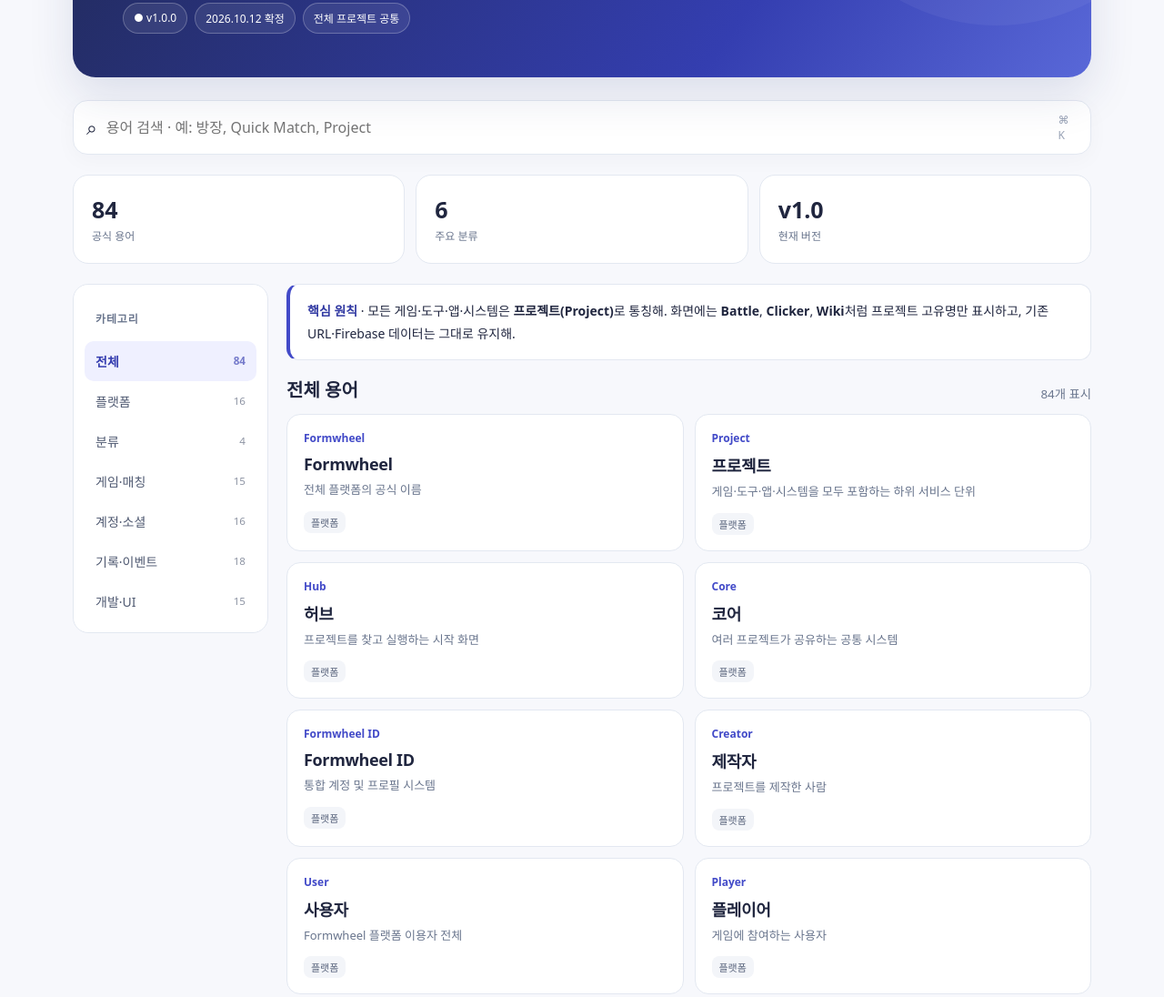
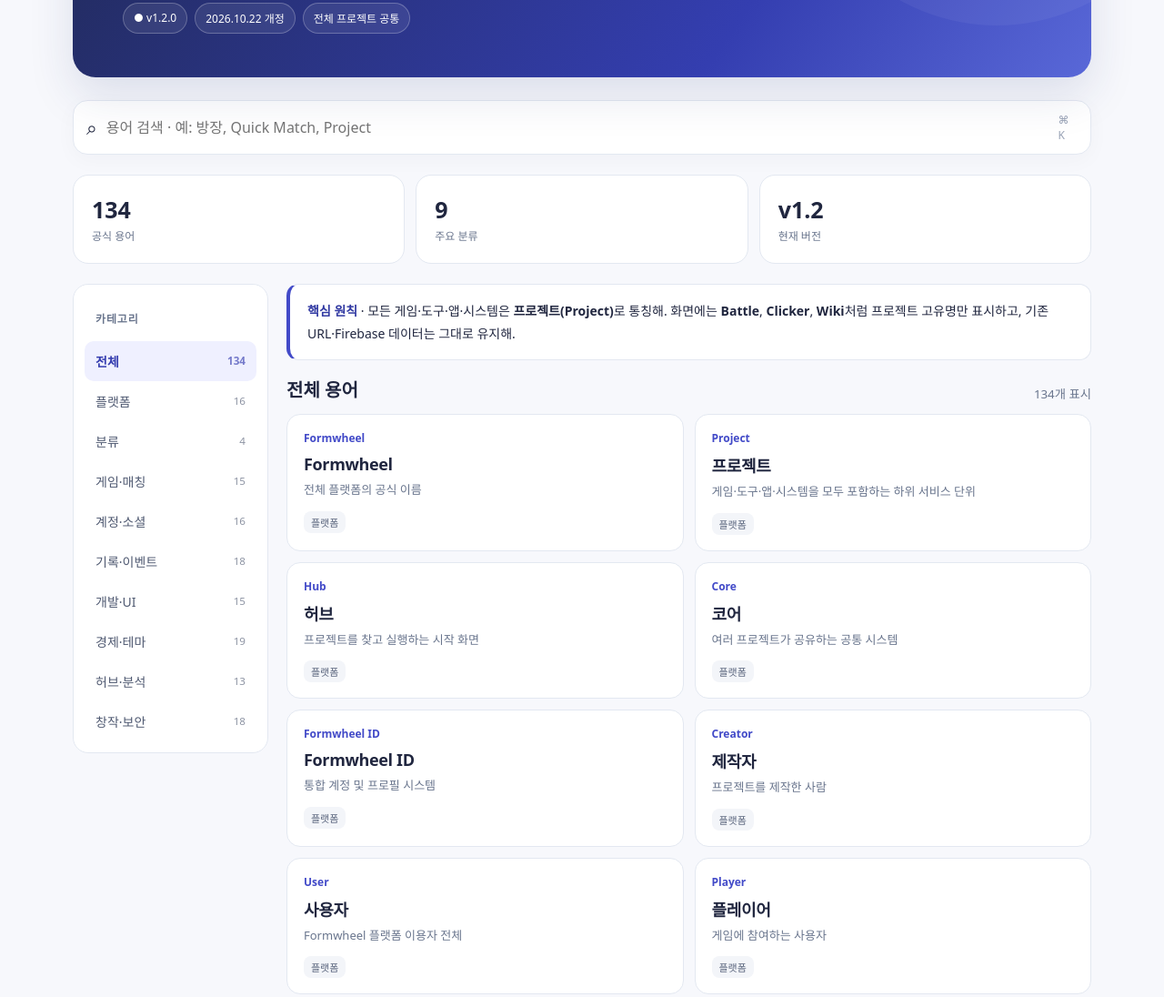
Before and after one commit to SemicolonXSS/Formwheel_Wiki, a plain HTML site: page glossary.html in a window 1280 px wide. Shown: the part 332-1428 px from the top of the page at 91% size. Drawn offline with Linux system fonts and the light colour scheme.

Commit message:
docs: update official glossary to v1.2.0

```diff
--- a/glossary.html
+++ b/glossary.html
@@ -3,7 +3,7 @@
 <head>
 <meta charset="utf-8"><meta name="viewport" content="width=device-width,initial-scale=1">
 <meta name="theme-color" content="#f7f8fc">
-<meta name="description" content="Formwheel 공식 용어집 v1.1 — 플랫폼·프로젝트·게임·계정·개발 용어를 검색하고 확인하세요.">
+<meta name="description" content="Formwheel 공식 용어집 v1.2 — 플랫폼·프로젝트·게임·계정·개발 용어를 검색하고 확인하세요.">
 <title>Glossary</title>
 <link rel="icon" href="https://semicolonxss.github.io/Formwheel/assets/formwheel-favicon.svg">
 <style>
@@ -42,10 +42,10 @@
 <div class="eyebrow">FORMWHEEL · OFFICIAL STANDARD</div>
 <h1>공식 용어집<span aria-hidden="true"> ✦</span></h1>
 <p>Formwheel의 모든 프로젝트가 같은 언어로 연결되도록.<br>게임부터 계정, 개발 규칙까지 한눈에 살펴보는 공식 명칭 표준이야.</p>
-<div class="tags"><span class="tag">● v1.0.0</span><span class="tag">2026.10.12 확정</span><span class="tag">전체 프로젝트 공통</span></div>
+<div class="tags"><span class="tag">● v1.2.0</span><span class="tag">2026.10.22 개정</span><span class="tag">전체 프로젝트 공통</span></div>
 </section>
 <label class="searchbar"><span aria-hidden="true">⌕</span><input id="search" type="search" placeholder="용어 검색 · 예: 방장, Quick Match, Project" autocomplete="off" aria-label="용어 검색"><span style="font-size:12px;color:#98a2b5">⌘ K</span></label>
-<div class="stats"><div class="stat"><strong id="count">0</strong><small>공식 용어</small></div><div class="stat"><strong>6</strong><small>주요 분류</small></div><div class="stat"><strong>v1.0</strong><small>현재 버전</small></div></div>
+<div class="stats"><div class="stat"><strong id="count">0</strong><small>공식 용어</small></div><div class="stat"><strong>9</strong><small>주요 분류</small></div><div class="stat"><strong>v1.2</strong><small>현재 버전</small></div></div>
 <div class="layout">
 <aside class="sidebar" aria-label="용어 분류"><h2>카테고리</h2><div id="filters"></div></aside>
 <div class="content">
@@ -54,11 +54,11 @@
 <div class="grid" id="terms"></div>
 <div class="panel"><h2>프로젝트 표시명 규칙</h2><div class="examples"><div class="example good"><strong>✓ 권장</strong><code>Battle</code><p>개별 프로젝트 제목은 단독 표시</p></div><div class="example bad"><strong>✕ 비권장</strong><code>Formwheel Battle</code><p>플랫폼 이름을 자동으로 붙이지 않음</p></div></div><p>GitHub 저장소 <code>Formwheel_Battle</code>과 URL <code>/Formwheel_Battle/</code>은 변경하지 않아.</p></div>
 <div class="panel"><h2>버전 관리 정책</h2><p><b>MAJOR.MINOR.PATCH</b> 형식을 사용해. 큰 규칙 변경은 v2.0.0, 호환되는 용어 추가는 v1.1.0, 오탈자 정정은 v1.0.1로 기록해.</p><div class="version"><div><b>v1.0.0</b><br><small>2026.10.12 · 최초 공식 확정</small></div><a href="https://github.com/SemicolonXSS/Formwheel_Wiki/blob/main/standards/versions/v1.0.0.md" target="_blank" rel="noopener">보관본 보기 ↗</a></div><div class="version"><div><b>최신 원문</b><br><small>GitHub Markdown 표준 문서</small></div><a href="https://github.com/SemicolonXSS/Formwheel_Wiki/blob/main/standards/glossary.md" target="_blank" rel="noopener">원문 보기 ↗</a></div></div>
-<div class="panel"><h2>v1.1 · 새 용어 안내</h2><p>AQS의 업적·퀘스트·Secret, XP와 보상의 차이, Orbit Identity 및 ECHO·NOVA·VOID·RIFT·NULL 명칭을 추가했어. 기능 운영 여부와 해금 조건은 각 프로젝트의 현재 안내를 확인해 줘.</p><p><a href="./standards/glossary.md">전체 표준 문서</a>에서 사용 예시·충돌 방지 규칙·문서 작성 기준을 확인할 수 있어.</p></div><div class="panel"><h2>적용 시 주의사항</h2><ul><li>동일한 기능에는 프로젝트 전체에서 동일한 한국어 버튼 명칭을 사용해.</li><li>프로젝트 고유 이름은 유지하고, 설명 문장에서는 ‘Formwheel의 Battle 프로젝트’라고 표현할 수 있어.</li><li>Firebase 필드·경로, 인증 및 방 코드를 문구 통일을 이유로 자동 변경하지 않아.</li><li>기존 공식 표준 변경은 반드시 변경 이력에 기록해.</li></ul></div>
+<div class="panel"><h2>v1.1 · 새 용어 안내</h2><p>AQS의 업적·퀘스트·Secret, XP와 보상의 차이, Orbit Identity 및 ECHO·NOVA·VOID·RIFT·NULL 명칭을 추가했어. 기능 운영 여부와 해금 조건은 각 프로젝트의 현재 안내를 확인해 줘.</p><p><a href="./standards/glossary.md">전체 표준 문서</a>에서 사용 예시·충돌 방지 규칙·문서 작성 기준을 확인할 수 있어.</p></div><div class="panel"><h2>v1.2 · 경제·테마·창작 표준</h2><p>Rapid와 지갑·환전, 테마 구매·미리보기·동기화, Hub Next와 방문 지표, Paint·Whiteboard·Scribble·Animation·Mix 및 키프레임·레이어 용어를 추가했어.</p><p><b>중요:</b> 구매와 테마 적용은 서로 다른 상태이며 URL만으로 구매 권한이 생겨선 안 돼. 제공 여부와 가격은 각 프로젝트의 실제 상태를 따라.</p></div><div class="panel"><h2>적용 시 주의사항</h2><ul><li>동일한 기능에는 프로젝트 전체에서 동일한 한국어 버튼 명칭을 사용해.</li><li>프로젝트 고유 이름은 유지하고, 설명 문장에서는 ‘Formwheel의 Battle 프로젝트’라고 표현할 수 있어.</li><li>Firebase 필드·경로, 인증 및 방 코드를 문구 통일을 이유로 자동 변경하지 않아.</li><li>기존 공식 표준 변경은 반드시 변경 이력에 기록해.</li></ul></div>
 </div></div>
-</main><footer>© Formwheel · Official Glossary v1.1.0 · <a href="./">Wiki로 돌아가기</a></footer>
+</main><footer>© Formwheel · Official Glossary v1.2.0 · <a href="./">Wiki로 돌아가기</a></footer>
 <script>
-const groups=["전체","플랫폼","분류","게임·매칭","계정·소셜","기록·이벤트","개발·UI"];
+const groups=["전체","플랫폼","분류","게임·매칭","계정·소셜","기록·이벤트","개발·UI","경제·테마","허브·분석","창작·보안"];
 const data=[
 ["Formwheel","Formwheel","전체 플랫폼의 공식 이름","플랫폼"],
 ["Project","프로젝트","게임·도구·앱·시스템을 모두 포함하는 하위 서비스 단위","플랫폼"],
@@ -143,7 +143,57 @@
 ["RIFT","RIFT","Identity와 Story에 쓰이는 코드명","계정·소셜"],
 ["NULL","NULL","별도 해금 조건이 적용될 수 있는 코드명","계정·소셜"],
 ["Story","Story","Formwheel 서사를 경험하는 프로젝트","플랫폼"],
-["Chapter","챕터","Story의 진행 단위","기록·이벤트"]
+["Chapter","챕터","Story의 진행 단위","기록·이벤트"],
+["Rapid","래피드(R)","Formwheel 내부 가상 재화","경제·테마"],
+["Wallet","지갑","계정의 재화와 거래 기록","경제·테마"],
+["Balance","잔액","현재 사용 가능한 래피드 수량","경제·테마"],
+["Rapid Shop","Rapid Shop","래피드로 항목을 구매하는 화면","경제·테마"],
+["Exchange","환전","프로젝트 재화를 래피드와 교환하는 기능","경제·테마"],
+["Purchase","구매","재화를 지불하고 보유 권한을 얻는 동작","경제·테마"],
+["Ownership","보유","계정이 항목 이용 권한을 가진 상태","경제·테마"],
+["Refund Request","환불 요청","거래 취소·복구를 신청하는 동작","경제·테마"],
+["Transaction History","거래 내역","잔액 변경의 기록","경제·테마"],
+["Offline Bonus","오프라인 보너스","미접속 기간에 따라 계산되는 보상","경제·테마"],
+["Theme","테마","배경과 글씨와 효과를 구성하는 스타일","경제·테마"],
+["Theme Preview","테마 미리보기","구매 또는 적용 전 모습을 확인하는 기능","경제·테마"],
+["Theme Purchase","테마 구매","테마 보유 권한을 얻는 동작","경제·테마"],
+["Theme Apply","테마 적용","보유 테마를 실제 화면에서 사용하는 동작","경제·테마"],
+["Bulk Theme Apply","테마 일괄 적용","여러 프로젝트에 테마를 한 번에 설정하는 기능","경제·테마"],
+["Theme Sync","테마 동기화","같은 계정의 테마 설정을 반영하는 기능","경제·테마"],
+["Premium Theme","프리미엄 테마","특별 연출을 포함하는 테마","경제·테마"],
+["Visual Effect","시각 효과","움직임과 화면 연출","경제·테마"],
+["Identity Theme","Identity 테마","Identity 명칭을 활용한 테마","경제·테마"],
+["Hub Next","Hub Next","허브의 개인화 및 재방문 기능 묶음","허브·분석"],
+["Project Card","프로젝트 카드","프로젝트를 소개하고 실행하는 카드","허브·분석"],
+["Thumbnail","썸네일","프로젝트 대표 이미지","허브·분석"],
+["Favorite","즐겨찾기","선호 프로젝트 표시","허브·분석"],
+["Pinned Favorite","즐겨찾기 고정","선호 프로젝트를 상단에 배치하는 설정","허브·분석"],
+["Creator Pick","제작자 추천","제작자가 정한 기준의 추천 목록","허브·분석"],
+["Recent Play","최근 플레이","최근 실행 프로젝트 기록","허브·분석"],
+["Recommendation","추천","사용 상황에 맞춰 안내하는 프로젝트","허브·분석"],
+["Featured Project","추천 프로젝트","허브에서 강조하는 프로젝트","허브·분석"],
+["Visitor","방문자","정의된 기준으로 집계된 방문","허브·분석"],
+["Returning Visitor","재방문자","다시 방문한 이용자","허브·분석"],
+["Session Duration","접속 시간","한 세션에서 측정한 시간","허브·분석"],
+["Cumulative Time","누적 접속 시간","여러 세션에서 합한 이용 시간","허브·분석"],
+["Paint","Paint","그림 제작 프로젝트","창작·보안"],
+["Whiteboard","Whiteboard","공동 그림 작업 프로젝트","창작·보안"],
+["Scribble","Scribble","그림과 추측을 결합한 프로젝트","창작·보안"],
+["Animation","Animation","애니메이션 제작 프로젝트","창작·보안"],
+["Mix","Mix","여러 게임을 묶어 진행하는 프로젝트","창작·보안"],
+["Timeline","타임라인","요소를 시간에 따라 배치하는 영역","창작·보안"],
+["Keyframe","키프레임","특정 시점의 속성 값을 기록하는 단위","창작·보안"],
+["Layer","레이어","편집 요소를 분리하는 층","창작·보안"],
+["Canvas","캔버스","작업을 편집하는 영역","창작·보안"],
+["Collaboration","공동 작업","여러 사용자가 작업에 참여하는 방식","창작·보안"],
+["Edit Permission","편집 권한","수정이 허용된 사용자에게 주는 권한","창작·보안"],
+["Access Control","접근 제어","허용된 기능과 데이터 접근을 제한하는 규칙","창작·보안"],
+["Purchase Verification","구매 검증","잔액과 보유 권한의 유효성 확인","창작·보안"],
+["Server Validation","서버 검증","신뢰할 수 있는 서버에서 입력을 확인하는 처리","창작·보안"],
+["Automatic Reward","자동 지급","조건 충족 시 보상이 자동 반영되는 방식","창작·보안"],
+["In Development","개발 중","아직 제공이 보장되지 않는 개발 상태","창작·보안"],
+["Planned","기획 중","설계·아이디어 단계의 기능 상태","창작·보안"],
+["Available","이용 가능","실제 사용자에게 제공 중인 상태","창작·보안"]
 ];
 const root=document.getElementById("terms"),filters=document.getElementById("filters"),query=document.getElementById("search");
 let selected="전체";
```
